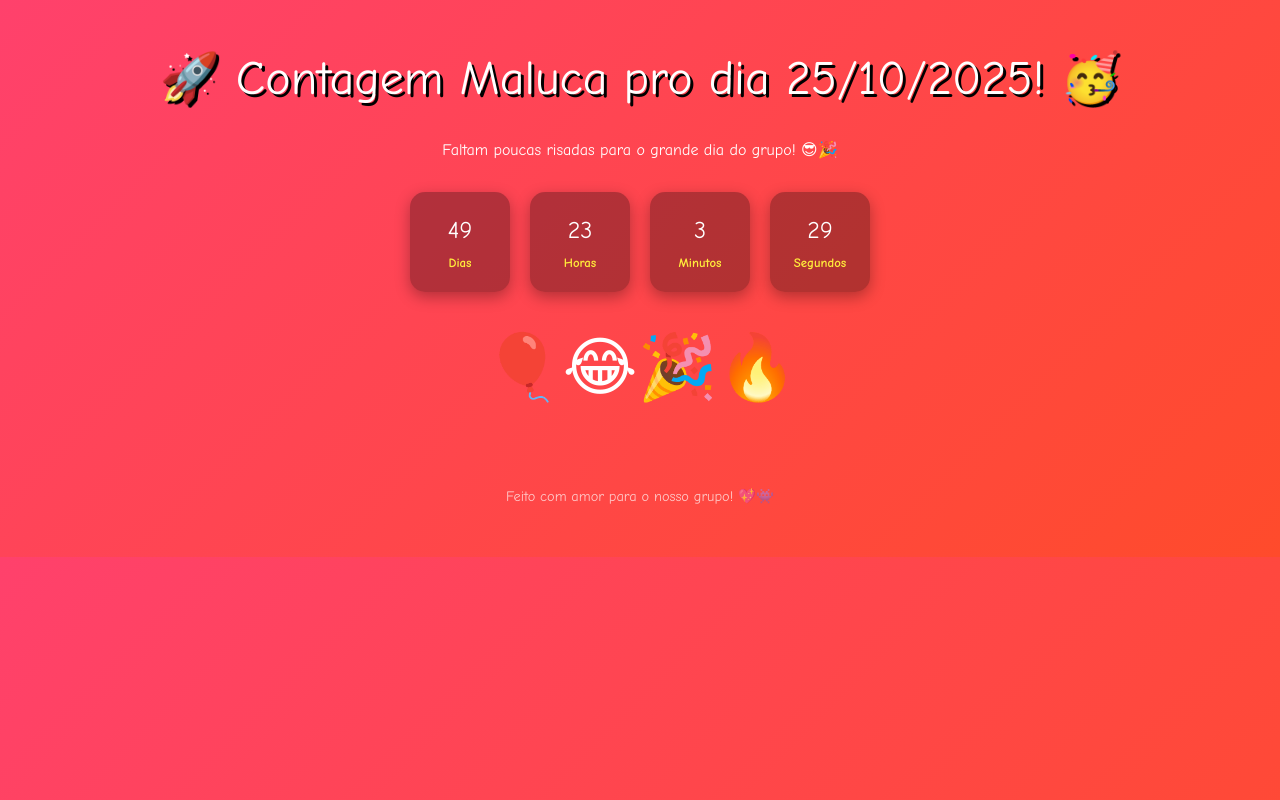
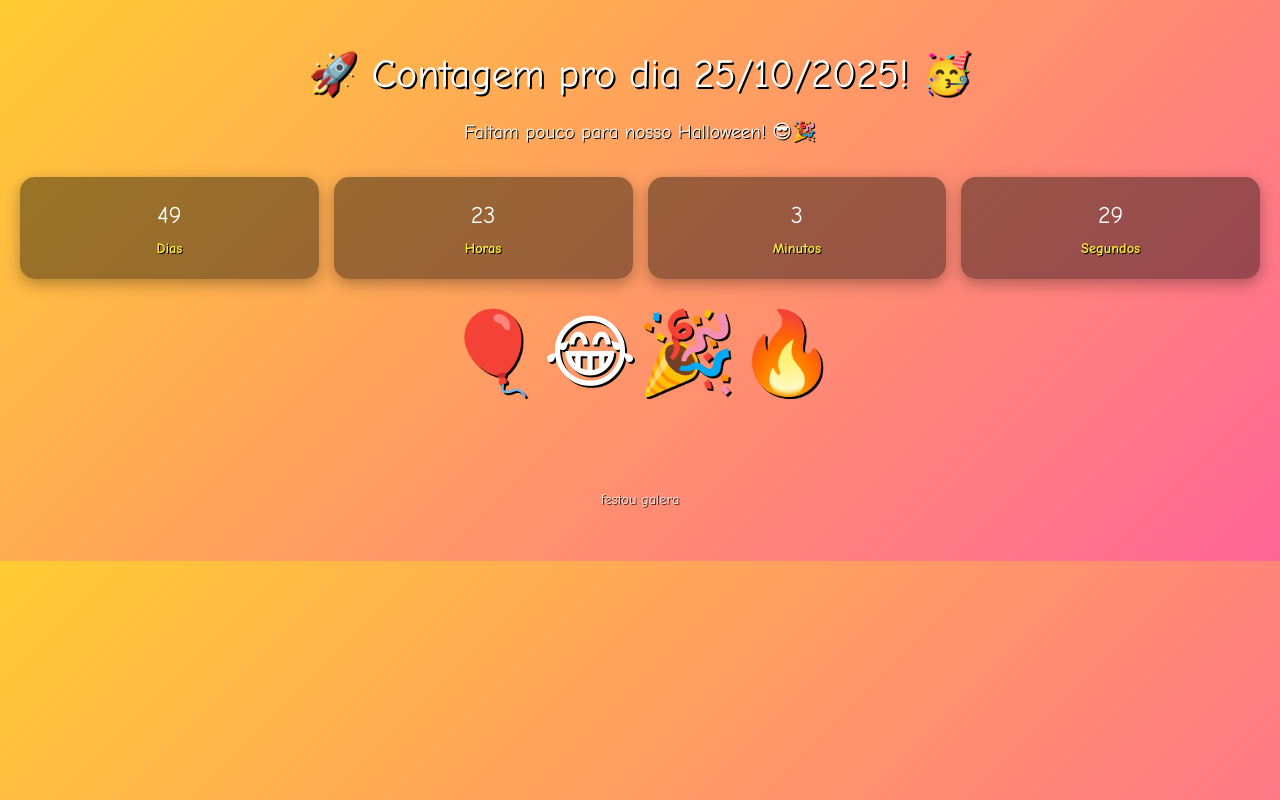
Before and after one commit to vinicads/countDown, a plain HTML site: page index.html in a window 1280 px wide. Drawn offline with nearby package versions, Linux system fonts and the light colour scheme.

Commit message:
mudancas

```diff
--- a/index.html
+++ b/index.html
@@ -8,7 +8,7 @@
   <link rel="stylesheet" href="https://cdnjs.cloudflare.com/ajax/libs/font-awesome/6.4.2/css/all.min.css">
   <style>
     body {
-      background: linear-gradient(135deg, #ff416c, #ff4b2b);
+      background: linear-gradient(135deg, #ffcc33, #ff6699);
       color: #fff;
       font-family: 'Comic Sans MS', cursive, sans-serif;
       text-align: center;
@@ -16,57 +16,81 @@
     }
 
     h1 {
-      font-size: 3rem;
+      font-size: 2.5rem;
+      margin-bottom: 20px;
+      text-shadow: 2px 2px #000;
+    }
+
+    p {
+      font-size: 1.2rem;
       margin-bottom: 30px;
-      text-shadow: 3px 3px #000;
+      text-shadow: 1px 1px #000;
     }
 
     .countdown {
       display: flex;
       justify-content: center;
-      gap: 20px;
-      margin-top: 30px;
+      flex-wrap: wrap;
+      gap: 15px;
+      margin-top: 20px;
     }
 
     .time-box {
-      background: rgba(0,0,0,0.3);
-      padding: 20px;
+      background: rgba(0,0,0,0.4);
+      padding: 20px 15px;
       border-radius: 15px;
-      min-width: 100px;
+      min-width: 80px;
+      flex: 1 1 80px;
       font-size: 1.5rem;
       box-shadow: 0 5px 15px rgba(0,0,0,0.3);
+      transition: transform 0.3s;
+    }
+
+    .time-box:hover {
+      transform: scale(1.1);
+      box-shadow: 0 8px 20px rgba(0,0,0,0.5);
     }
 
     .time-box span {
       display: block;
-      font-size: 0.8rem;
+      font-size: 0.9rem;
       margin-top: 5px;
       color: #ffeb3b;
       font-weight: bold;
+      text-shadow: 1px 1px #000;
     }
 
     .emoji {
-      font-size: 4rem;
+      font-size: 5rem;
+      margin-top: 40px;
+      text-shadow: 2px 2px #000;
       animation: bounce 1s infinite alternate;
     }
 
     @keyframes bounce {
       0% { transform: translateY(0);}
-      100% { transform: translateY(-20px);}
+      100% { transform: translateY(-25px);}
     }
 
     footer {
       margin-top: 50px;
       font-size: 0.9rem;
       color: #fff;
-      opacity: 0.7;
+      opacity: 0.8;
+      text-shadow: 1px 1px #000;
+    }
+
+    @media (max-width: 576px) {
+      h1 { font-size: 2rem; }
+      .emoji { font-size: 3.5rem; }
+      .time-box { font-size: 1.2rem; padding: 15px 10px; }
     }
   </style>
 </head>
 <body>
 
-  <h1>🚀 Contagem Maluca pro dia 25/10/2025! 🥳</h1>
-  <p>Faltam poucas risadas para o grande dia do grupo! 😎🎉</p>
+  <h1>🚀 Contagem pro dia 25/10/2025! 🥳</h1>
+  <p>Faltam pouco para nosso Halloween! 😎🎉</p>
 
   <div class="countdown">
     <div class="time-box">
@@ -87,10 +111,10 @@
     </div>
   </div>
 
-  <div class="emoji mt-5">🎈😂🎉🔥</div>
+  <div class="emoji">🎈😂🎉🔥</div>
 
   <footer>
-    Feito com amor para o nosso grupo! 💖👾
+    festou galera
   </footer>
 
   <script>
```
